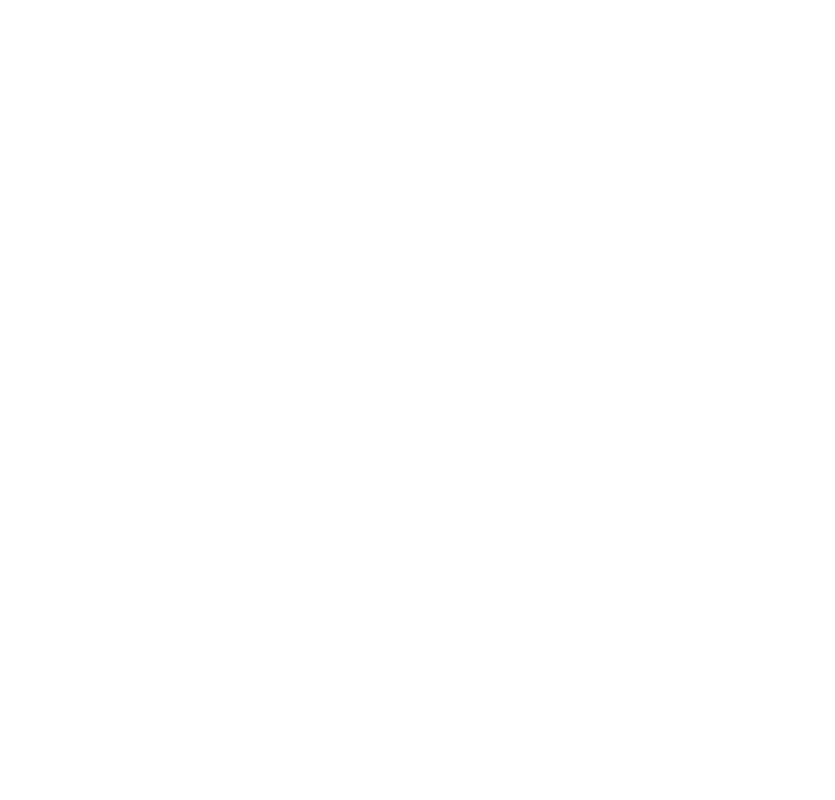
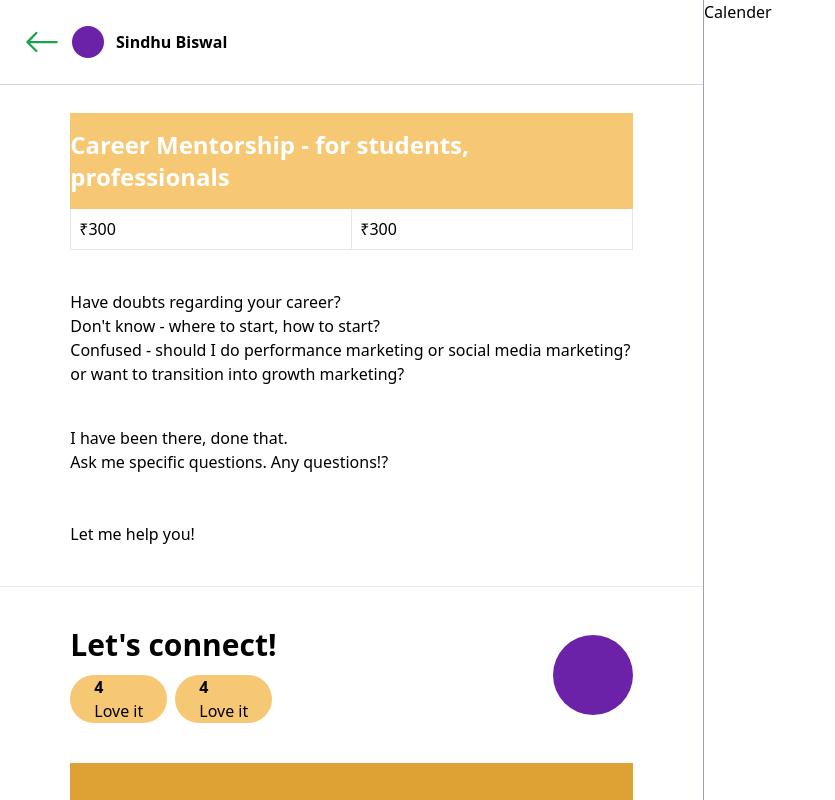
Before and after one commit to 0xRajvardhan/Topmate-clone, a React (Vite) app: page /selection in a window 1280 px wide. Before the commit this address had no page. Shown: the top 800 px of the page, without its empty margins (0-835 px from the left). Built offline with nearby package versions, Linux system fonts and the light colour scheme.

Commit message:
feat: added  selection page

```diff
--- a/src/App.jsx
+++ b/src/App.jsx
@@ -3,8 +3,8 @@
 import { About } from "./components/about";
 import { Footer } from "./components/footer";
 
-import  Form  from "./components/form";
-
+import Form from "./components/form";
+import Selection from "./components/selection";
 import { CardSection } from "./components/cardSection";
 import { Routes, Route, BrowserRouter } from "react-router-dom";
 
@@ -27,6 +27,7 @@
         <Routes>
           <Route path="/" element={<HomePage />} />
           <Route path="/form" element={<Form />} />
+          <Route path="/selection" element={<Selection />} />
         </Routes>
       </BrowserRouter>
     </>
--- /dev/null
+++ b/src/components/calender.jsx
@@ -0,0 +1,5 @@
+import React from "react";
+
+export const Calender = () => {
+  return <div>Calender</div>;
+};
--- a/src/components/cardSection.jsx
+++ b/src/components/cardSection.jsx
@@ -5,7 +5,7 @@
   return (
     <>
       <div className="bg-[#F4E1D6] w-full h-full pb-10">
-        <div className="container pt-10 mx-auto px-10 h-max gap-4 flex flex-wrap justify-between 2xl:px-0">
+        <div className="container pt-10 mx-auto px-10 h-max gap-4 flex flex-wrap justify-between xl:px-10 2xl:px-0">
           <Card />
           <Card />
           <Card />
--- /dev/null
+++ b/src/components/describe.jsx
@@ -0,0 +1,62 @@
+import React from "react";
+import { BsArrowLeft } from "react-icons/bs";
+
+export const Describe = () => {
+  return (
+    <>
+      <div className="w-full">
+        <div className="flex w-full justify-start items-center gap-3 p-6 border-b border-gray-300">
+          <BsArrowLeft className="text-green-600 font-extrabold text-4xl" />
+          <div className="bg-purple-800 rounded-full w-8 h-8  " />
+          <div className="font-xl font-semibold">Sindhu Biswal</div>
+        </div>
+        <div className="bg-[#F6C873] h-24 w-[80%] mx-auto mt-7 flex justify-center items-center text-2xl text-white font-bold">
+          <p>Career Mentorship - for students, professionals</p>
+        </div>
+        <div className="w-[80%] border-b mx-auto border-r border-l flex justify-center">
+          <div className="flex justify-start items-center w-full p-2">
+            <p>₹300</p>
+          </div>
+          <div className="flex justify-start items-center w-full p-2 border-l">
+            <p>₹300</p>
+          </div>
+        </div>
+        <div className="w-[80%] mx-auto mt-10">
+          <p>Have doubts regarding your career?</p>
+          <p>Don't know - where to start, how to start? </p>
+          <p>
+            Confused - should I do performance marketing or social media
+            marketing? or want to transition into growth marketing?
+          </p>
+        </div>
+        <div className="w-[80%] mx-auto my-10">
+          <p>I have been there, done that.</p>
+          <p>Ask me specific questions. Any questions!?</p>
+          <br />
+          <br />
+          <p>Let me help you!</p>
+        </div>
+        <hr />
+        <div className="w-[80%] mx-auto flex justify-between items-center my-10">
+          <div className=" flex flex-col justify-start gap-3">
+            <h1 className="text-3xl font-bold">Let's connect!</h1>
+            <div className="flex justify-start gap-2 ">
+              <div className="bg-[#F6C873] px-6  rounded-full ">
+                <h1 className="font-bold">4</h1>
+                <h1 className="">Love it</h1>
+              </div>
+              <div className="bg-[#F6C873] px-6  rounded-full ">
+                <h1 className="font-bold">4</h1>
+                <h1 className="">Love it</h1>
+              </div>
+            </div>
+          </div>
+          <div className="">
+            <div className="bg-purple-800 rounded-full w-20 h-20  " />
+          </div>
+        </div>
+        <div className="w-[80%] mx-auto bg-[#DDA134]  mb-10 h-44"></div>
+      </div>
+    </>
+  );
+};
--- /dev/null
+++ b/src/components/selection.jsx
@@ -0,0 +1,22 @@
+import React from "react";
+import { Calender } from "./calender";
+import { Describe } from "./describe";
+
+const Selection = () => {
+  return (
+    <>
+      <div className=" min-h-screen w-full bg-[#F4E1D6]">
+        <div className="max-w-7xl bg-white  min-h-screen mx-auto flex justify-center">
+          <div className="border-r border-gray-400 min-h-screen w-[55%]">
+            <Describe />
+          </div>
+          <div className=" min-h-screen w-[45%]">
+            <Calender />
+          </div>
+        </div>
+      </div>
+    </>
+  );
+};
+
+export default Selection;
```
